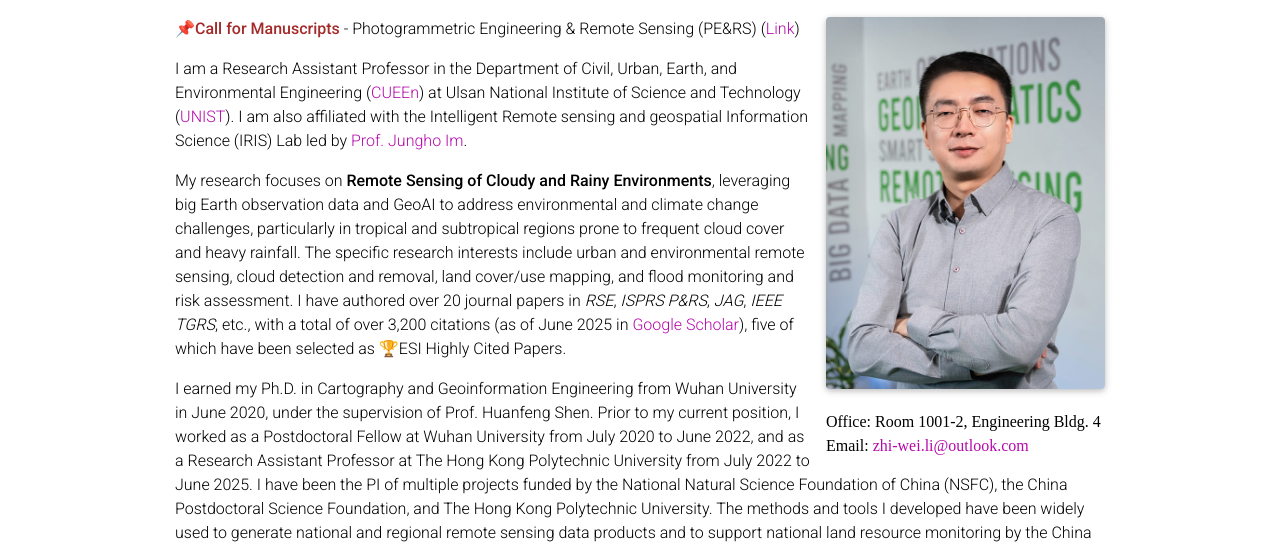
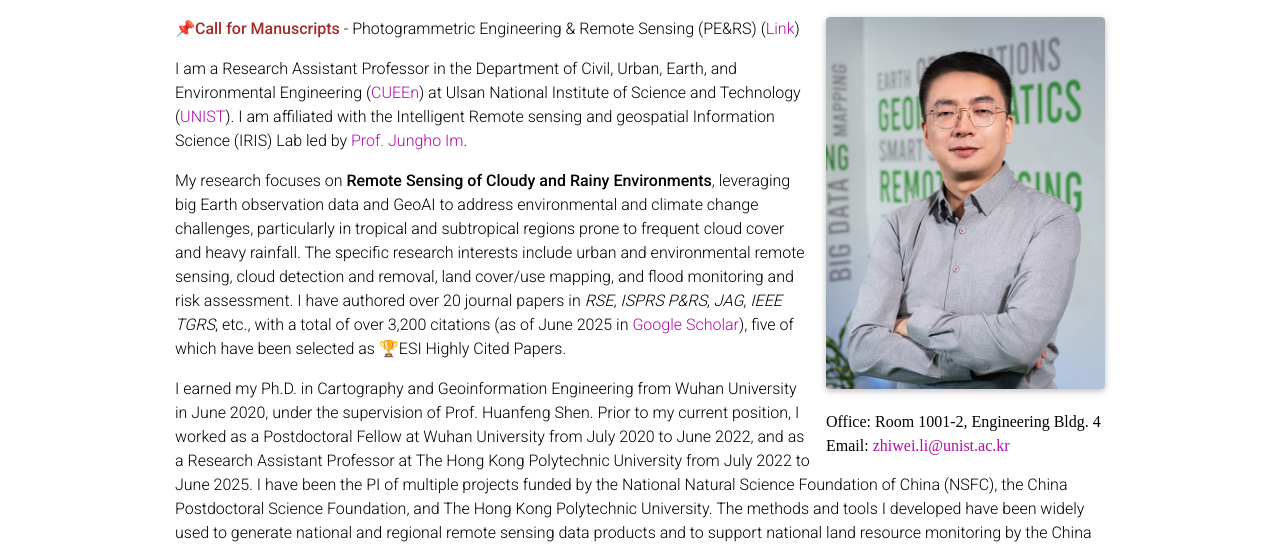
Before and after one commit to dr-lizhiwei/dr-lizhiwei.github.io, a Jekyll site: the page built from _pages/about.md, in a window 1280 px wide and 900 px high. Shown: the part 161-705 px from the top of the window. Built offline with Jekyll 4.4.1, drawn with Linux system fonts in a browser that asks for light colours; full-size pictures stand in for the smaller copies a plugin makes; emoji names are drawn with the system emoji font; some web fonts are replaced; comment, search, counter and statistics services are not loaded; a style sheet for code colours, icons or effects is not loaded.

Commit message:
Update about.md

```diff
--- a/_pages/about.md
+++ b/_pages/about.md
@@ -11,7 +11,7 @@ profile:
   image_circular: false # crops the image to make it circular
   more_info: >
     <p><b>Office</b>: Room 1001-2, Engineering Bldg. 4</p>
-    <p><b>Email</b>: <a href="mailto:zhi-wei.li@outlook.com">zhi-wei.li@outlook.com</a></p>
+    <p><b>Email</b>: <a href="mailto:zhiwei.li@unist.ac.kr">zhiwei.li@unist.ac.kr</a></p>
 
 news: true  # includes a list of news items
 latest_posts: false  # includes a list of the newest posts
@@ -21,7 +21,7 @@ social: true  # includes social icons at the bottom of the page
 
 **<font color=brown>:pushpin:Call for Manuscripts</font>** - Photogrammetric Engineering & Remote Sensing (PE&RS) ([Link](https://my.asprs.org/PERS))
 
-I am a Research Assistant Professor in the Department of Civil, Urban, Earth, and Environmental Engineering (<a href='https://uee.unist.ac.kr/eng/'>CUEEn</a>) at Ulsan National Institute of Science and Technology (<a href='https://www.unist.ac.kr/'>UNIST</a>). I am also affiliated with the Intelligent Remote sensing and geospatial Information Science (IRIS) Lab led by [Prof. Jungho Im](https://irisunist.wixsite.com/irislab).
+I am a Research Assistant Professor in the Department of Civil, Urban, Earth, and Environmental Engineering (<a href='https://uee.unist.ac.kr/eng/'>CUEEn</a>) at Ulsan National Institute of Science and Technology (<a href='https://www.unist.ac.kr/'>UNIST</a>). I am affiliated with the Intelligent Remote sensing and geospatial Information Science (IRIS) Lab led by [Prof. Jungho Im](https://irisunist.wixsite.com/irislab).
 
 My research focuses on **Remote Sensing of Cloudy and Rainy Environments**, leveraging big Earth observation data and GeoAI to address environmental and climate change challenges, particularly in tropical and subtropical regions prone to frequent cloud cover and heavy rainfall. The specific research interests include urban and environmental remote sensing, cloud detection and removal, land cover/use mapping, and flood monitoring and risk assessment. I have authored over 20 journal papers in *RSE*, *ISPRS P&RS*, *JAG*, *IEEE TGRS*, etc., with a total of over 3,200 citations (as of June 2025 in <a href='https://scholar.google.com/citations?user=SlXpfWMAAAAJ&hl=en'>Google Scholar</a>), five of which have been selected as 🏆ESI Highly Cited Papers.
 
```
